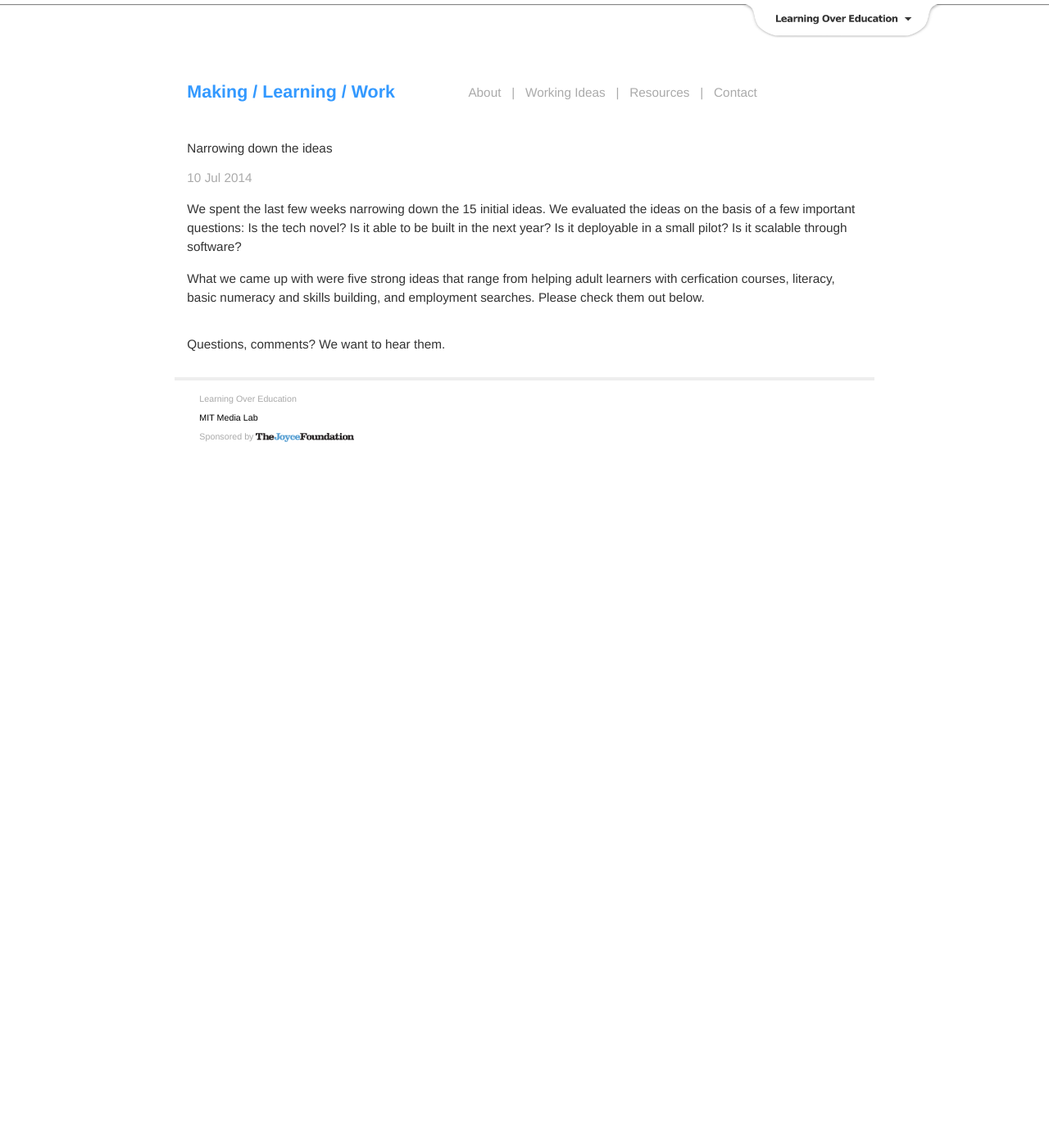
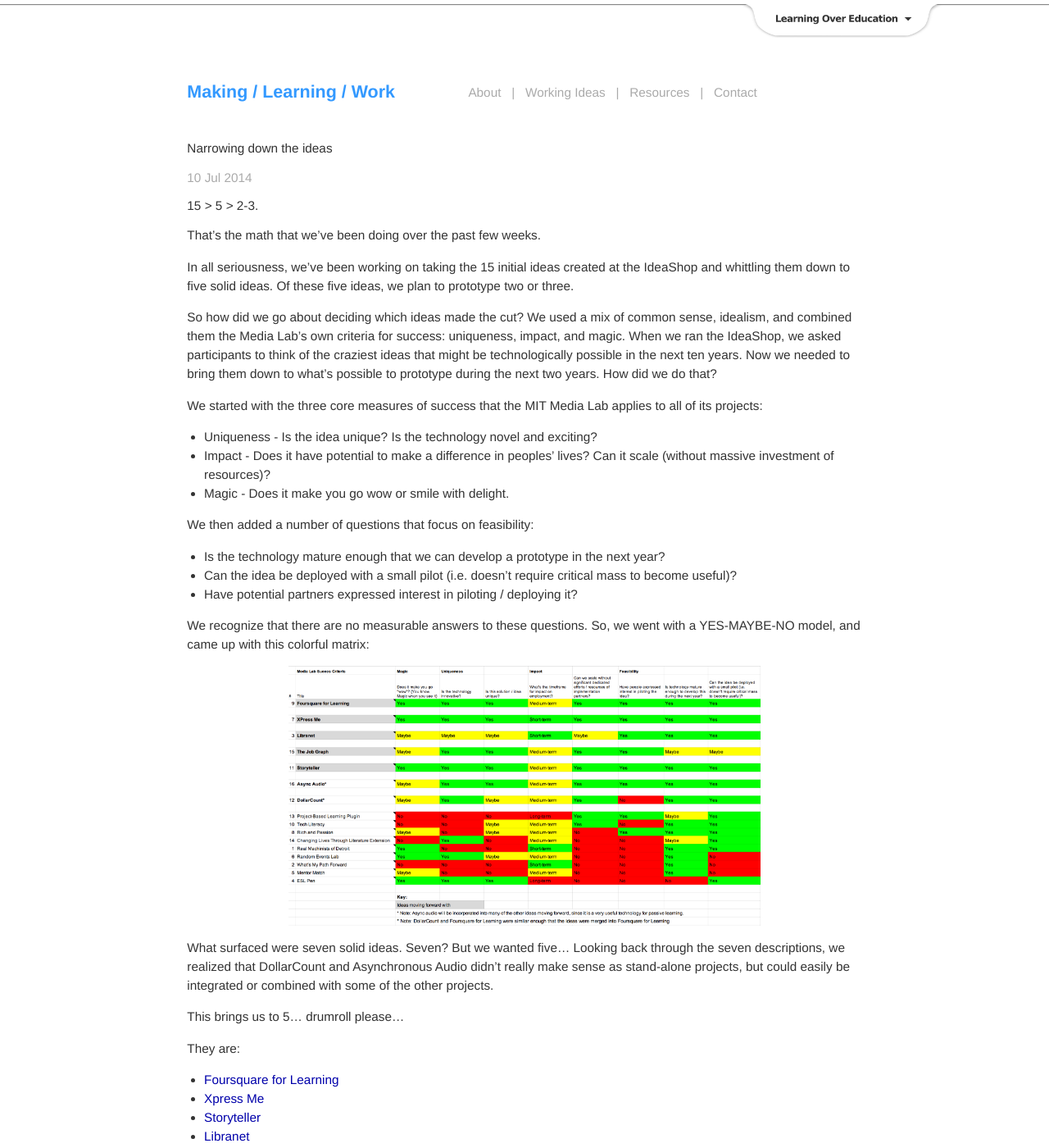
Before and after one commit to mitmedialab/mlw.media.mit.edu, a Jekyll site: the page built from _posts/2014-08-01-narrowing-down-ideas.markdown, in a window 1280 px wide and 1400 px high. Shown: the whole window at 82% size. Built offline with Jekyll 4.4.1, drawn with Linux system fonts in a browser that asks for light colours; nearby versions of some CDN libraries; Markdown is read by kramdown in place of the engine named in the settings; some of the changed text lies outside the part shown.

Commit message:
narrowing ideas post

```diff
--- a/_posts/2014-08-01-narrowing-down-ideas.markdown
+++ b/_posts/2014-08-01-narrowing-down-ideas.markdown
@@ -2,10 +2,44 @@
 layout: post
 title:  "Narrowing down the ideas"
 date:   2014-07-10
-categories: drafts
+categories: updates
 comments: true
 ---
 
-We spent the last few weeks narrowing down the 15 initial ideas. We evaluated the ideas on the basis of a few important questions: Is the tech novel? Is it able to be built in the next year? Is it deployable in a small pilot? Is it scalable through software?
+# 15 > 5 > 2-3.
 
-What we came up with were five strong ideas that range from helping adult learners with cerfication courses, literacy, basic numeracy and skills building, and employment searches. Please check them out below.
+That's the math that we've been doing over the past few weeks.
+
+In all seriousness, we've been working on taking the 15 initial ideas created at the IdeaShop and whittling them down to five solid ideas. Of these five ideas, we plan to prototype two or three.
+
+So how did we go about deciding which ideas made the cut? We used a mix of common sense, idealism, and combined them the Media Lab's own criteria for success: uniqueness, impact, and magic. When we ran the IdeaShop, we asked participants to think of the craziest ideas that might be technologically possible in the next ten years. Now we needed to bring them down to what's possible to prototype during the next two years. How did we do that?
+
+We started with the three core measures of success that the MIT Media Lab applies to all of its projects:
+
+* Uniqueness - Is the idea unique? Is the technology novel and exciting?
+* Impact - Does it have potential to make a difference in peoples' lives? Can it scale (without massive investment of resources)?
+* Magic - Does it make you go wow or smile with delight.
+
+We then added a number of questions that focus on feasibility:
+
+* Is the technology mature enough that we can develop a prototype in the next year?
+* Can the idea be deployed with a small pilot (i.e. doesn't require critical mass to become useful)?
+* Have potential partners expressed interest in piloting / deploying it?
+
+We recognize that there are no measurable answers to these questions. So, we went with a YES-MAYBE-NO model, and came up with this colorful matrix:
+
+<center><img src="{{site.baseurl}}/images/criteria_matrix.png" width="70%"></center>
+
+What surfaced were seven solid ideas. Seven? But we wanted five... Looking back through the seven descriptions, we realized that DollarCount and Asynchronous Audio didn't really make sense as stand-alone projects, but could easily be integrated or combined with some of the other projects.
+
+This brings us to 5... drumroll please...
+
+They are:
+
+* [Foursquare for Learning](http://learn.media.mit.edu/mlw/foursquare-for-learning.html)
+* [Xpress Me](http://learn.media.mit.edu/mlw/xpress-me.html)
+* [Storyteller](http://learn.media.mit.edu/mlw/storyteller.html)
+* [Libranet](http://learn.media.mit.edu/mlw/libranet.html)
+* [The Job Graph](http://learn.media.mit.edu/mlw/job-graph.html)
+
+Please check them out and if you have any questions on our process, ideas, or project in general, feel free to reach out to me at [juliana@media.mit.edu](mailto:juliana@media.mit.edu).
```
Also changed, not shown: images/criteria_matrix.png (added), 6 other files.
